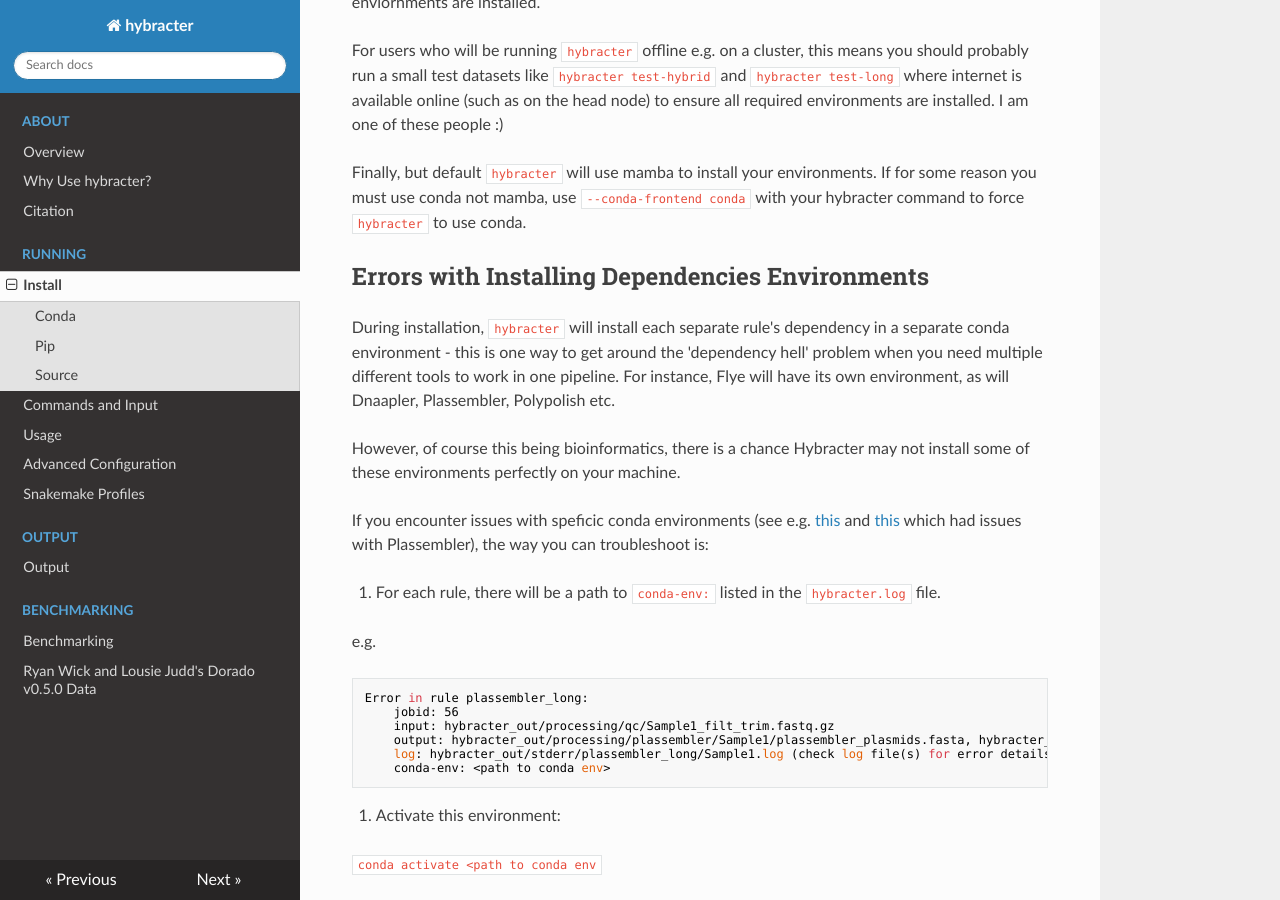
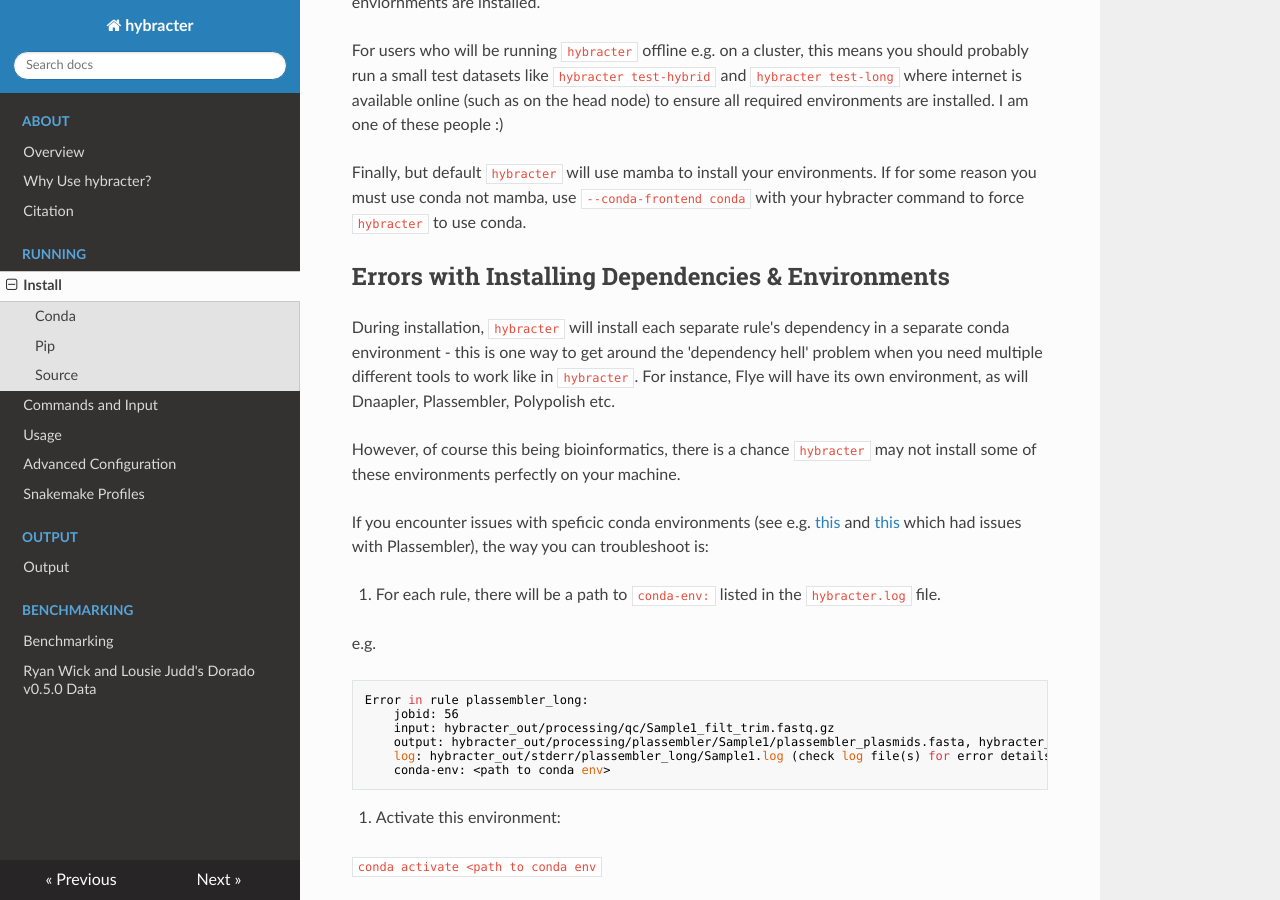
Before and after one commit to gbouras13/hybracter, an MkDocs documentation site: the page built from docs/install.md, in a window 1280 px wide and 900 px high, scrolled down 1680 px. Built offline with MkDocs 1.6.1, drawn with Linux system fonts in a browser that asks for light colours; nearby versions of some CDN libraries.

```diff
--- a/docs/install.md
+++ b/docs/install.md
@@ -67,11 +67,11 @@ For users who will be running `hybracter` offline e.g. on a cluster, this means
 
 Finally, but default `hybracter` will use mamba to install your environments. If for some reason you must use conda not mamba, use `--conda-frontend conda` with your hybracter command to force `hybracter` to use conda.
 
-## Errors with Installing Dependencies Environments
+## Errors with Installing Dependencies & Environments
 
-During installation, `hybracter` will install each separate rule's dependency in a separate conda environment - this is one way to get around the 'dependency hell' problem when you need multiple different tools to work in one pipeline. For instance, Flye will have its own environment, as will Dnaapler, Plassembler, Polypolish etc.
+During installation, `hybracter` will install each separate rule's dependency in a separate conda environment - this is one way to get around the 'dependency hell' problem when you need multiple different tools to work like in `hybracter`. For instance, Flye will have its own environment, as will Dnaapler, Plassembler, Polypolish etc.
 
-However, of course this being bioinformatics, there is a chance Hybracter may not install some of these environments perfectly on your machine.
+However, of course this being bioinformatics, there is a chance `hybracter` may not install some of these environments perfectly on your machine.
 
 If you encounter issues with speficic conda environments (see e.g. [this](https://github.com/gbouras13/hybracter/issues/44) and [this](https://github.com/gbouras13/hybracter/issues/45) which had issues with Plassembler), the way you can troubleshoot is:
 
```
